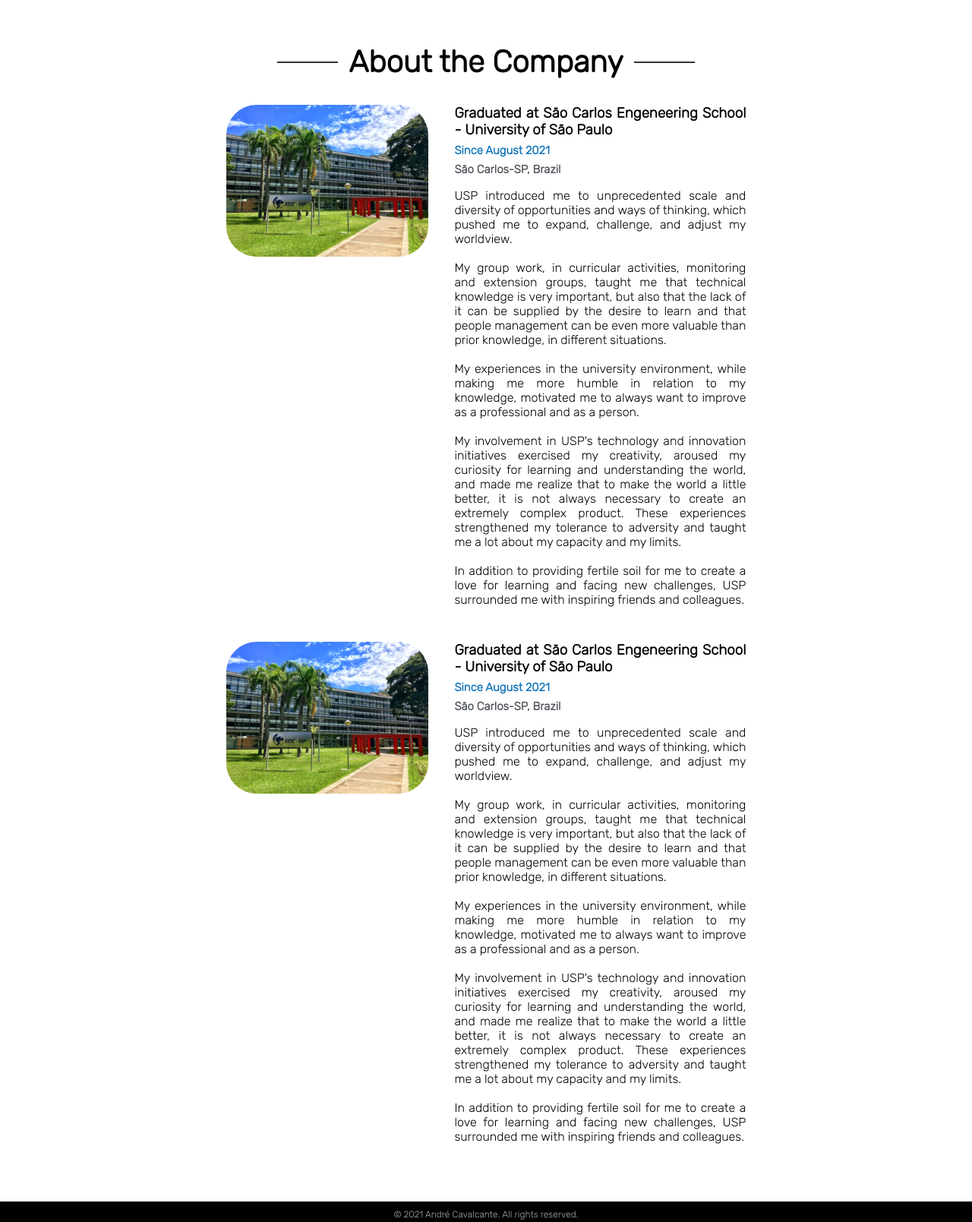
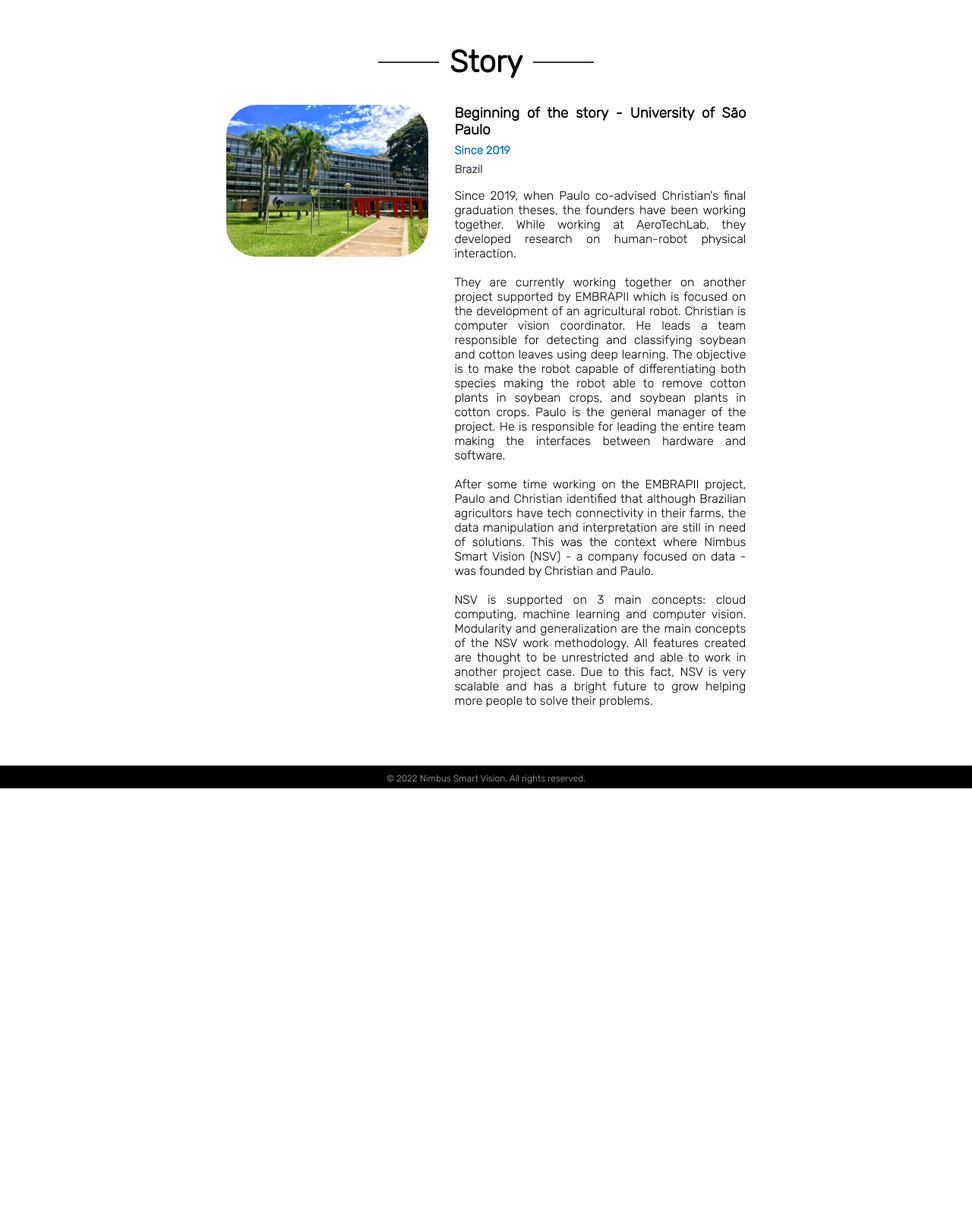
Before and after one commit to nimbus-smart-vision/nimbus-smart-vision, a plain HTML site: page index.html in a window 1280 px wide. Shown: the part 2420-4029 px from the top of the page at 76% size. After the commit the page ends 3458 px from the top, so only its background shows below. Drawn offline with Linux system fonts and the light colour scheme.

Commit message:
story text added

```diff
--- a/index.html
+++ b/index.html
@@ -1,51 +1,66 @@
 <!DOCTYPE html>
 <html lang="en">
-
   <head>
     <meta charset="UTF-8" />
     <meta http-equiv="X-UA-Compatible" content="IE=edge" />
     <meta name="viewport" content="width=device-width, initial-scale=1.0" />
     <title>NSV - Nimbus Smart Vision</title>
-  <link href="https://fonts.googleapis.com/css2?family=Rubik:wght@300&display=swap" rel="stylesheet" />
-  <link rel="stylesheet" href="https://cdnjs.cloudflare.com/ajax/libs/font-awesome/4.7.0/css/font-awesome.min.css">
+    <link
+      href="https://fonts.googleapis.com/css2?family=Rubik:wght@300&display=swap"
+      rel="stylesheet"
+    />
+    <link
+      rel="stylesheet"
+      href="https://cdnjs.cloudflare.com/ajax/libs/font-awesome/4.7.0/css/font-awesome.min.css"
+    />
     <link rel="stylesheet" href="main.css" />
     <script src="main.js"></script>
   </head>
 
   <body>
-  <header class="main-header" id='top'>
+    <header class="main-header" id="top">
       <div class="main-header__box">
         <div class="main-header__name-box">
-        <a href="index.html" class="main-header__name" onclick="sectionNavBar(0)"> NSV </a>
+          <a
+            href="index.html"
+            class="main-header__name"
+            onclick="sectionNavBar(0)"
+          >
+            NSV
+          </a>
         </div>
         <nav class="main-nav">
           <ul class="main-nav__items">
             <li class="main-nav__item" onclick="sectionNavBar(1)">
-            <a href="#projects" class='english'> Products</a>
+              <a href="#projects" class="english"> Products</a>
             </li>
             <li class="main-nav__item" onclick="sectionNavBar(2)">
-            <a href="#partners" class='english'> Partners</a>
+              <a href="#partners" class="english"> Partners</a>
             </li>
             <li class="main-nav__item" onclick="sectionNavBar(3)">
-            <a href='#background' class='english'> About</a>
+              <a href="#background" class="english"> About</a>
             </li>
             <li class="main-nav__item" onclick="contactOverlayOn()">
-            <a href='javascript:void(0);' class='english'> Contact</a>
+              <a href="javascript:void(0);" class="english"> Contact</a>
             </li>
           </ul>
           <ul>
-          <i class="fa fa-bars hamburger-icon" id="hamburger" onclick="responsiveHamburger()"></i>
+            <i
+              class="fa fa-bars hamburger-icon"
+              id="hamburger"
+              onclick="responsiveHamburger()"
+            ></i>
           </ul>
-        <ul>
-
-        </ul>
+          <ul></ul>
         </nav>
         <div class="main-info">
           <div class="main-info__portrait">
             <img src="images/nsv-logo0.png" class="main-info__profile" />
           </div>
           <div class="main-info__text">
-          <h1 class="main-info__greeting english">We are Nimbus Smart Vision</h1>
+            <h1 class="main-info__greeting english">
+              We are Nimbus Smart Vision
+            </h1>
             <h2 class="main-info__presentation english">
               Our goal is to give sight to the future of tecnology
             </h2>
@@ -53,7 +68,6 @@
         </div>
       </div>
     </header>
-
 
     <div class="projects" id="projects">
       <div class="life-background_title english">
@@ -66,24 +80,29 @@
               Take a look at my undergraduate thesis.
             </div>
             <div class="repository-btn english">
-            <a href="https://github.com/andre94cavalcante/CloudAnnotationLibrary" target="_blank">Visit
-              Repository
-              &nbsp></a>
+              <a
+                href="https://github.com/andre94cavalcante/CloudAnnotationLibrary"
+                target="_blank"
+                >Visit Repository &nbsp></a
+              >
             </div>
           </div>
         </div>
-      <div class="project-box  project-box-2">
+        <div class="project-box project-box-2">
           <div class="project-info">
             <div class="project-info-text english">
               AWS Project with Serverless Framework.
             </div>
             <div class="repository-btn english">
-            <a href="https://github.com/andre94cavalcante/MimooBackendChallenge" target="_blank">Visit Repository
-              &nbsp></a>
+              <a
+                href="https://github.com/andre94cavalcante/MimooBackendChallenge"
+                target="_blank"
+                >Visit Repository &nbsp></a
+              >
             </div>
           </div>
         </div>
-      <div class="project-box  project-box-3">
+        <div class="project-box project-box-3">
           <div class="project-info">
             <div class="project-info-text english">
               This responsive website is actually one of my projects.
@@ -93,7 +112,6 @@
             </div>
           </div>
         </div>
-
       </div>
       <div class="project-line">
         <div class="project-box project-box-4">
@@ -102,19 +120,26 @@
               Pioneering CDCC's 3D printing basin project.
             </div>
             <div class="repository-btn english">
-            <a href="https://drive.google.com/file/d/1rk1EI0udS73eS6wnIEfdiMsqaxnwo5Z3/view?usp=sharing"
-              target="_blank">Take a look at the paper &nbsp></a>
+              <a
+                href="https://drive.google.com/file/d/1rk1EI0udS73eS6wnIEfdiMsqaxnwo5Z3/view?usp=sharing"
+                target="_blank"
+                >Take a look at the paper &nbsp></a
+              >
             </div>
           </div>
         </div>
         <div class="project-box project-box-5">
           <div class="project-info">
             <div class="project-info-text english">
-            API gets .CSV files, builds a MongoDB database and returns a JSON response.
+              API gets .CSV files, builds a MongoDB database and returns a JSON
+              response.
             </div>
             <div class="repository-btn english">
-            <a href="https://github.com/andre94cavalcante/csv-converter" target="_blank">Visit
-              Repository &nbsp></a>
+              <a
+                href="https://github.com/andre94cavalcante/csv-converter"
+                target="_blank"
+                >Visit Repository &nbsp></a
+              >
             </div>
           </div>
         </div>
@@ -124,8 +149,11 @@
               Automated Greenhouse built for the Embedded Systems Discipline.
             </div>
             <div class="repository-btn english">
-            <a href="https://github.com/andre94cavalcante/AutomatedGreenhouse" target="_blank">Visit
-              Repository &nbsp></a>
+              <a
+                href="https://github.com/andre94cavalcante/AutomatedGreenhouse"
+                target="_blank"
+                >Visit Repository &nbsp></a
+              >
             </div>
           </div>
         </div>
@@ -138,30 +166,37 @@
       </div>
       <div class="partners-main-info">
         <div class="partner-info">
-        <img src="./images/Paulo.jpeg" class="partner-profile">
+          <img src="./images/Paulo.jpeg" class="partner-profile" />
           <div class="parter-presentation">
             <h2>Paulo Henrique Polegato - CEO</h2>
             <div class="partner-credentials">
               <h2>PhD - Mechatronics, Robotics and Automation Engeneering</h2>
-            <h2>Master - Mechatronics, Robotics and Automation Engeneering</h2>
+              <h2>
+                Master - Mechatronics, Robotics and Automation Engeneering
+              </h2>
               <h2>Bachelor - Automation and Control Engeneering</h2>
               <h2>Bachelor - Physics</h2>
             </div>
             <div class="partner-text">
-            <p>"I am always working to align my values and my actions. In my professional life, I try to have the best
-              of me and my colleagues using trust and acceptation to stimulate passion and pride about the tasks.
+              <p>
+                "I am always working to align my values and my actions. In my
+                professional life, I try to have the best of me and my
+                colleagues using trust and acceptation to stimulate passion and
+                pride about the tasks.
                 <br />
                 <br />
-              My experiences in education, academic and industrial R&D, living alone in France and multi-domain studies
-              taught me don't be scared about complex projects, developed new skills, deal with big changes and work
-              with a multicultural team. I believe in constant learning and shared experiences. I feel comfortable
+                My experiences in education, academic and industrial R&D, living
+                alone in France and multi-domain studies taught me don't be
+                scared about complex projects, developed new skills, deal with
+                big changes and work with a multicultural team. I believe in
+                constant learning and shared experiences. I feel comfortable
                 working in academic and industrial environments."
               </p>
             </div>
           </div>
         </div>
         <div class="partner-info">
-        <img src="./images/Christian.jpeg" class="partner-profile">
+          <img src="./images/Christian.jpeg" class="partner-profile" />
           <div class="parter-presentation">
             <h2>Christian Michel Lacerda - CTO</h2>
             <div class="partner-credentials">
@@ -169,14 +204,17 @@
               <h2>Bachelor - Mechatronics Engeneering</h2>
             </div>
             <div class="partner-text">
-            <p>"Mechatronic Engineer and master's student developing research on safety in physical human-robot
-              interaction. An academic career built with excellence as a result of effort, dedication, and the ability
-              to deal with complex situations in a good way.
+              <p>
+                "Mechatronic Engineer and master's student developing research
+                on safety in physical human-robot interaction. An academic
+                career built with excellence as a result of effort, dedication,
+                and the ability to deal with complex situations in a good way.
                 <br />
                 <br />
-              Since I do believe the best knowledge is the one that
-              helps the world to become a better place, I'm always looking for an opportunity to put into practice what
-              I have learned contributing to the development of our society."
+                Since I do believe the best knowledge is the one that helps the
+                world to become a better place, I'm always looking for an
+                opportunity to put into practice what I have learned
+                contributing to the development of our society."
               </p>
             </div>
           </div>
@@ -187,67 +225,50 @@
     <div class="life-background" id="background">
       <div class="life-background_item">
         <div class="life-background_title english">
-        <h2>About the Company</h2>
+          <h2>Story</h2>
         </div>
         <div class="life-background_main-info">
           <img src="./images/eesc_fachada.png" />
           <div class="life-background_main-text">
-          <h3 class='english'>Graduated at São Carlos Engeneering School - University of São Paulo</h3>
-          <h3 class='period english'>Since August 2021</h3>
-          <h3 class='subTitle english'>São Carlos-SP, Brazil</h3>
-          <p class='english'>
-            USP introduced me to unprecedented scale and diversity of opportunities and ways of thinking, which pushed
-            me to expand, challenge, and adjust my worldview.
+            <h3 class="english">
+              Beginning of the story - University of São
+              Paulo
+            </h3>
+            <h3 class="period english">Since 2019</h3>
+            <h3 class="subTitle english">Brazil</h3>
+            <p class="english">
+              Since 2019, when Paulo co-advised Christian's final graduation
+              theses, the founders have been working together. While working at
+              AeroTechLab, they developed research on human-robot physical
+              interaction.
               <br />
               <br />
-            My group work, in curricular activities, monitoring and extension groups, taught me that technical knowledge
-            is very important, but also that the lack of it can be supplied by the desire to learn and that people
-            management can be even more valuable than prior knowledge, in different situations.
+              They are currently working together on another project supported
+              by EMBRAPII which is focused on the development of an agricultural
+              robot. Christian is computer vision coordinator. He leads a team
+              responsible for detecting and classifying soybean and cotton
+              leaves using deep learning. The objective is to make the robot
+              capable of differentiating both species making the robot able to
+              remove cotton plants in soybean crops, and soybean plants in
+              cotton crops. Paulo is the general manager of the project. He is
+              responsible for leading the entire team making the interfaces
+              between hardware and software.
               <br />
               <br />
-            My experiences in the university environment, while making me more humble in relation to my knowledge,
-            motivated me to always want to improve as a professional and as a person.
+              After some time working on the EMBRAPII project, Paulo and
+              Christian identified that although Brazilian agricultors have tech
+              connectivity in their farms, the data manipulation and
+              interpretation are still in need of solutions. This was the
+              context where Nimbus Smart Vision (NSV) - a company focused on
+              data - was founded by Christian and Paulo.
               <br />
               <br />
-            My involvement in USP's technology and innovation initiatives exercised my creativity, aroused my curiosity
-            for learning and understanding the world, and made me realize that to make the world a little better, it is
-            not always necessary to create an extremely complex product. These experiences strengthened my tolerance to
-            adversity and taught me a lot about my capacity and my limits.
-            <br />
-            <br />
-            In addition to providing fertile soil for me to create a love for learning and facing new challenges, USP
-            surrounded me with inspiring friends and colleagues.
-          </p>
-        </div>
-      </div>
-      <div class="life-background_main-info">
-        <img src="./images/eesc_fachada.png" />
-        <div class="life-background_main-text">
-          <h3 class='english'>Graduated at São Carlos Engeneering School - University of São Paulo</h3>
-          <h3 class='period english'>Since August 2021</h3>
-          <h3 class='subTitle english'>São Carlos-SP, Brazil</h3>
-          <p class='english'>
-            USP introduced me to unprecedented scale and diversity of opportunities and ways of thinking, which pushed
-            me to expand, challenge, and adjust my worldview.
-            <br />
-            <br />
-            My group work, in curricular activities, monitoring and extension groups, taught me that technical knowledge
-            is very important, but also that the lack of it can be supplied by the desire to learn and that people
-            management can be even more valuable than prior knowledge, in different situations.
-            <br />
-            <br />
-            My experiences in the university environment, while making me more humble in relation to my knowledge,
-            motivated me to always want to improve as a professional and as a person.
-            <br />
-            <br />
-            My involvement in USP's technology and innovation initiatives exercised my creativity, aroused my curiosity
-            for learning and understanding the world, and made me realize that to make the world a little better, it is
-            not always necessary to create an extremely complex product. These experiences strengthened my tolerance to
-            adversity and taught me a lot about my capacity and my limits.
-            <br />
-            <br />
-            In addition to providing fertile soil for me to create a love for learning and facing new challenges, USP
-            surrounded me with inspiring friends and colleagues.
+              NSV is supported on 3 main concepts: cloud computing, machine
+              learning and computer vision. Modularity and generalization are
+              the main concepts of the NSV work methodology. All features
+              created are thought to be unrestricted and able to work in another
+              project case. Due to this fact, NSV is very scalable and has a
+              bright future to grow helping more people to solve their problems.
             </p>
           </div>
         </div>
@@ -262,8 +283,12 @@
           </a>
         </li>
         <li>
-        <a href="https://www.linkedin.com/in/andr%C3%A9-cavalcante-b9b4b0130/" target="_blank" alt="Linkedin">
-          <img src="images/linkedin.png" alt="On Linkedin" class='white-bg' />
+          <a
+            href="https://www.linkedin.com/in/andr%C3%A9-cavalcante-b9b4b0130/"
+            target="_blank"
+            alt="Linkedin"
+          >
+            <img src="images/linkedin.png" alt="On Linkedin" class="white-bg" />
           </a>
         </li>
         <!-- <li>
@@ -274,13 +299,20 @@
       </ul>
     </div>
 
-  <div class='contact-overlay' onclick="contactOverlayOff()"></div>
-  <div class='contact-overlay-options-card'>
-    <p class='contact-msg english'>If you wanna get in touch, send an email to <a
-        href='mailto:andre.94.cavalcante@gmail.com'>
-        <b>andre.94.cavalcante@gmail.com</b> </a>or feel free to use any of the following options:</p>
-    <div class='contact-overlay-options'>
-      <a href="https://www.linkedin.com/in/andr%C3%A9-cavalcante-b9b4b0130/" target="_blank" alt="Linkedin">
+    <div class="contact-overlay" onclick="contactOverlayOff()"></div>
+    <div class="contact-overlay-options-card">
+      <p class="contact-msg english">
+        If you wanna get in touch, send an email to
+        <a href="mailto:andre.94.cavalcante@gmail.com">
+          <b>andre.94.cavalcante@gmail.com</b> </a
+        >or feel free to use any of the following options:
+      </p>
+      <div class="contact-overlay-options">
+        <a
+          href="https://www.linkedin.com/in/andr%C3%A9-cavalcante-b9b4b0130/"
+          target="_blank"
+          alt="Linkedin"
+        >
           <img src="images/linkedin.png" alt="On Linkedin" />
         </a>
         <!-- <a href="https://github.com/andre94cavalcante" target="_blank" alt="Github">
@@ -290,14 +322,20 @@
     </div>
 
     <div class="nav-btn">
-    <img src="images/nav-prev.png" class="nav-btn-prev" onclick="navigate(-1)" />
-    <img src="images/nav-next.png" class='nav-btn-next' onclick="navigate(1)" />
+      <img
+        src="images/nav-prev.png"
+        class="nav-btn-prev"
+        onclick="navigate(-1)"
+      />
+      <img
+        src="images/nav-next.png"
+        class="nav-btn-next"
+        onclick="navigate(1)"
+      />
     </div>
 
-  <div class="footer_rights" id='footer'>
-    <p class='english'>&copy; 2021 André Cavalcante. All rights reserved.</p>
+    <div class="footer_rights" id="footer">
+      <p class="english">&copy; 2022 Nimbus Smart Vision. All rights reserved.</p>
     </div>
-
   </body>
-
 </html>
```
Lines whose indentation alone changed are shown as unchanged.
